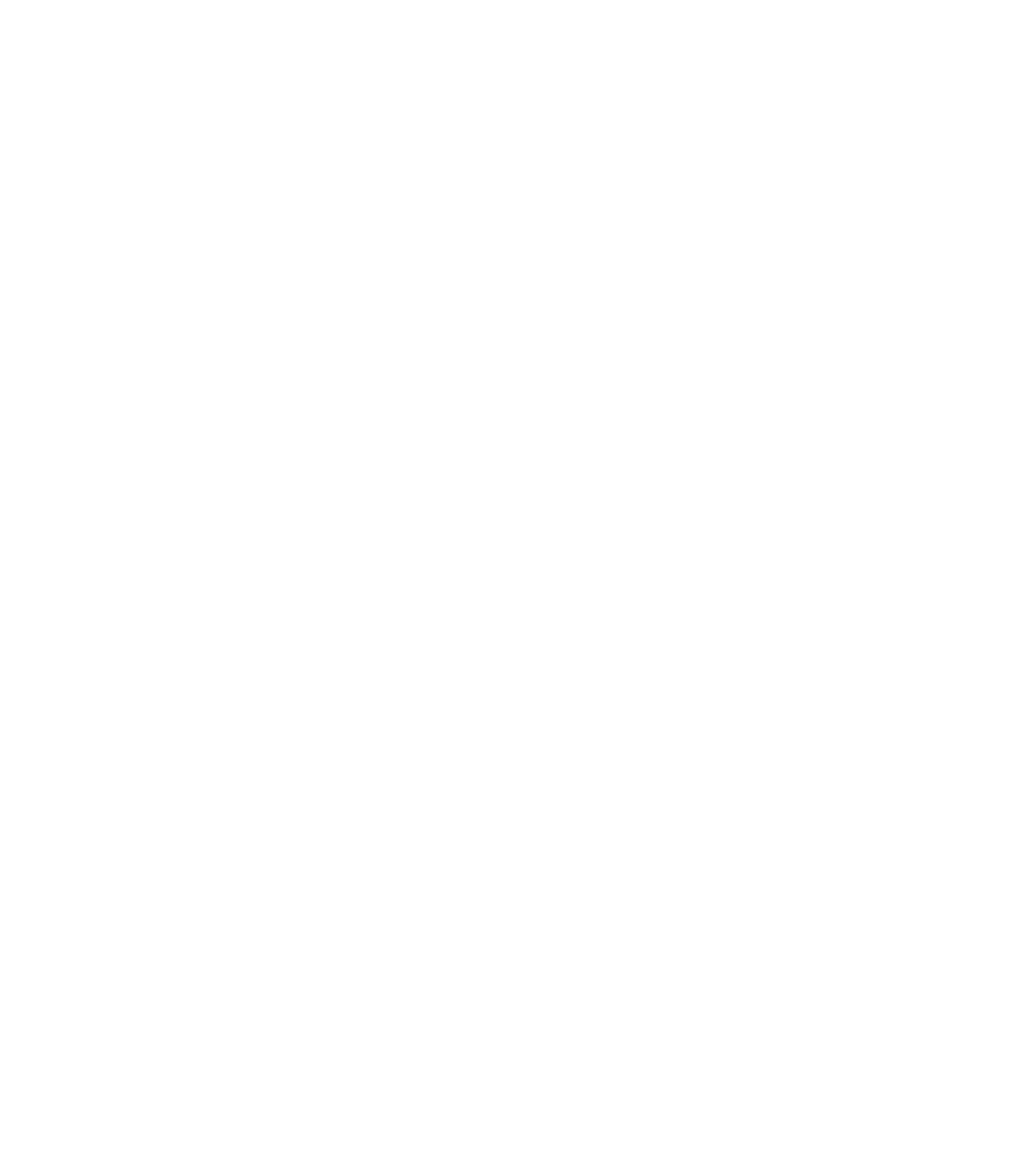
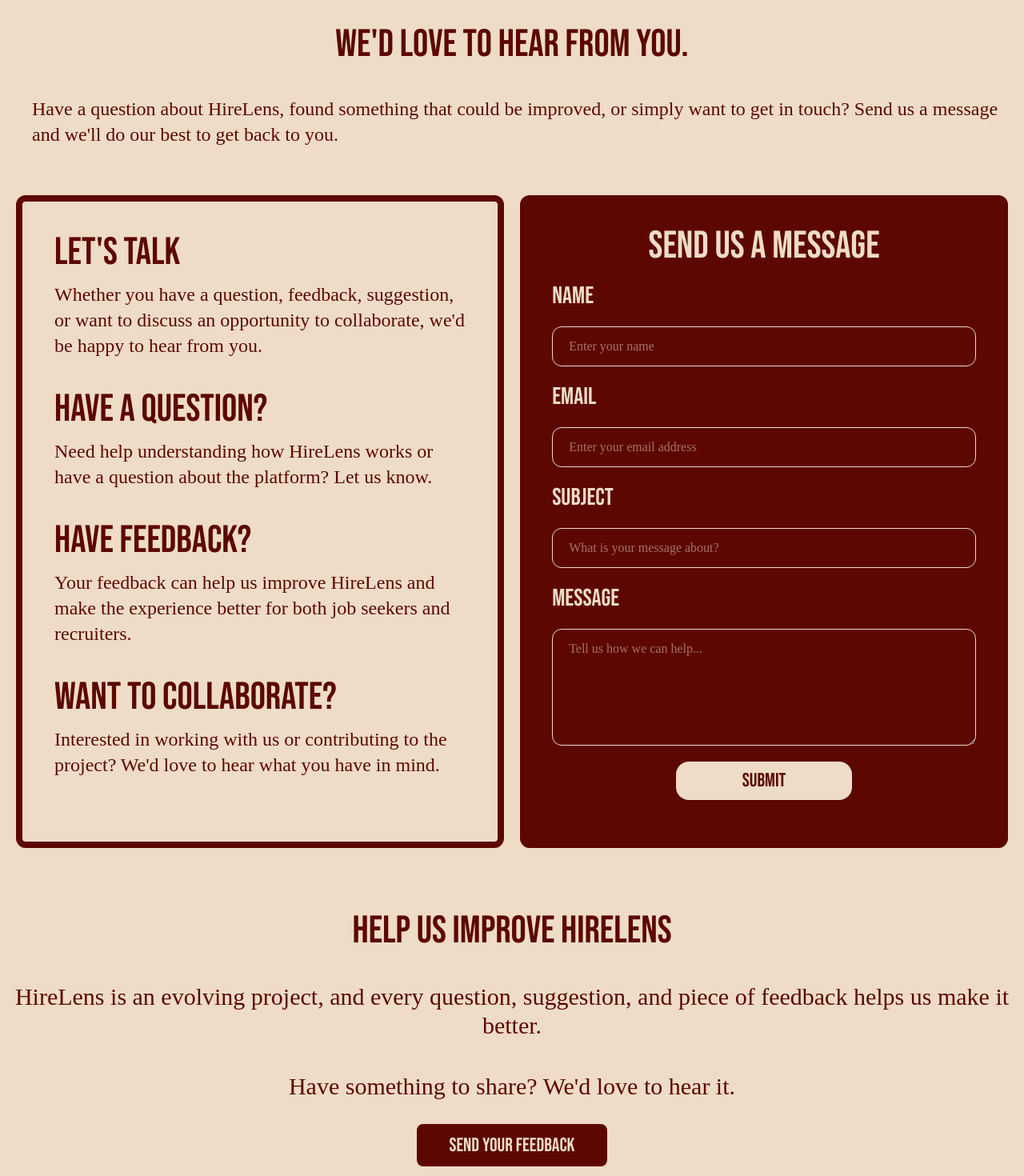
Before and after one commit to chinmay21/hiring-platform, a React (Vite) app in the folder client/: page /contactUs in a window 1280 px wide. Shown: the part 220-1690 px from the top of the page at 80% size. Before the commit the page ends 800 px from the top, so only its background shows below. Built offline with nearby package versions, Linux system fonts and the light colour scheme; a web font is replaced by a local one.

Commit message:
Update contact us page

```diff
--- a/client/src/pages/ContactUs.jsx
+++ b/client/src/pages/ContactUs.jsx
@@ -1,8 +1,134 @@
 import React from 'react'
+import Navbar from '../components/Navbar'
+import Footer from '../components/Footer'
 
 const ContactUs = () => {
   return (
-    <div>ContactUs</div>
+    <>
+      <Navbar/>
+      <div>
+          <div className='bg-[#EEDCC8] text-[#5D0703] flex flex-col items-center gap-10 py-10 px-5'>
+            <h2 className='text-7xl font-bebas'>Get in Touch</h2>
+            <p className='text-5xl font-bebas'>We'd love to hear from you.</p>
+            <p className='text-2xl font-rose pl-5'>
+              Have a question about HireLens, found something that could be improved, or simply want to get in touch?
+              Send us a message and we'll do our best to get back to you.
+            </p>
+          </div>
+          <div className='flex bg-[#EEDCC8] py-5 px-5 gap-5'>
+            <div className='bg-[#EEDCC8] text-[#5D0703] w-[50%] border-[#5D0703] border-8 rounded-xl px-10 py-10'>
+              <div className='space-y-3 pb-10'>
+                <h3 className='font-bebas text-5xl'>Let's Talk</h3>
+                <p className='font-rose text-2xl'>
+                  Whether you have a question, feedback, suggestion, or want to discuss an opportunity to collaborate,
+                  we'd be happy to hear from you.
+                </p>
+              </div>
+              <div className='space-y-3 pb-10'>
+                <h3 className='font-bebas text-5xl'>Have a Question?</h3>
+                <p className='font-rose text-2xl'>
+                  Need help understanding how HireLens works or have a question about the platform? Let us know.
+                </p>
+              </div>
+              <div className='space-y-3 pb-10'>
+                <h3 className='font-bebas text-5xl'>Have Feedback?</h3>
+                <p className='font-rose text-2xl'>
+                  Your feedback can help us improve HireLens and make the experience better for both job seekers and recruiters.
+                </p>
+              </div>
+              <div className='space-y-3 pb-10'>
+                <h3 className='font-bebas text-5xl'>Want to Collaborate?</h3>
+                <p className='font-rose text-2xl'>
+                  Interested in working with us or contributing to the project? We'd love to hear what you have in mind.
+                </p>
+              </div>
+            </div>
+            <div className='bg-[#5D0703] text-[#EEDCC8] w-[50%] rounded-xl px-10 py-10 space-y-5'>
+              <p className='font-bebas text-5xl w-fit mx-auto'>Send Us a Message</p>
+              <form id='contactUsForm' className='space-y-5'>
+                <div className='flex flex-col gap-5'>
+                  <label
+                    className='text-3xl font-bebas'
+                    htmlFor='name'
+                  >
+                    Name
+                  </label>
+                  <input
+                    className='border border-[#EEDCC8] rounded-xl px-5 py-3 outline-0 font-rose'
+                    type='text' name='name' id='name' placeholder='Enter your name' required pattern='[A-Za-z]+'
+                    title='Name can only contain letters'
+                    />
+                </div>
+                <div className='flex flex-col gap-5'>
+                  <label
+                    className='text-3xl font-bebas'
+                    htmlFor='name'
+                  >
+                    Email
+                  </label>
+                  <input
+                    className='border border-[#EEDCC8] rounded-xl px-5 py-3 outline-0 font-rose'
+                    type='email' name='email' id='email' placeholder='Enter your email address' required
+                    />
+                </div>
+                <div className='flex flex-col gap-5'>
+                  <label
+                    className='text-3xl font-bebas'
+                    htmlFor='subject'
+                  >
+                    Subject
+                  </label>
+                  <input
+                    className='border border-[#EEDCC8] rounded-xl px-5 py-3 outline-0 font-rose'
+                    type='text' name='subject' id='subject' placeholder='What is your message about?' required
+                  />
+                </div>
+                <div className='flex flex-col gap-5'>
+                  <label
+                    className='text-3xl font-bebas'
+                    htmlFor='message'
+                  >
+                    Message
+                  </label>
+                  <textarea
+                    className='border border-[#EEDCC8] rounded-xl px-5 py-3 outline-0 font-rose'
+                    name='message'
+                    id='message'
+                    placeholder='Tell us how we can help...'
+                    required
+                    rows="5"
+                  />
+                </div>
+                <div className='w-fit mx-auto'>
+                  <button
+                    className='text-[#5D0703] bg-[#EEDCC8] px-5 py-2 w-55 text-2xl font-bebas rounded-2xl relative z-20 group
+                    hover:text-[#EEDCC8] cursor-pointer transition-all'
+                    type='submit'
+                  >
+                    <span
+                      className='absolute bg-[#C49A5A] h-12 top-0 w-55 left-0 scale-x-0 -z-10 group-hover:scale-x-100
+                      origin-left rounded-2xl transition-all ease-in delay-100 duration-200'
+                    >
+                    </span>
+                    Submit
+                  </button>
+                </div>
+              </form>
+            </div>
+          </div>
+          <div className='bg-[#EEDCC8] text-[#5D0703] py-15 text-center space-y-10'>
+            <h3 className='text-5xl font-bebas'>Help Us Improve HireLens</h3>
+            <p className='text-3xl font-rose'>
+              HireLens is an evolving project, and every question, suggestion, and piece of feedback helps us make it better.
+            </p>
+            <p className='text-3xl font-rose'>Have something to share? We'd love to hear it.</p>
+            <a href='#contactUsForm' className='bg-[#5D0703] text-[#EEDCC8] px-10 w-55 py-3 rounded-lg font-bebas text-2xl hover:opacity-90 cursor-pointer'>
+              Send Your Feedback
+            </a>
+          </div>
+      </div>
+      <Footer/>
+    </>
   )
 }
 
```
